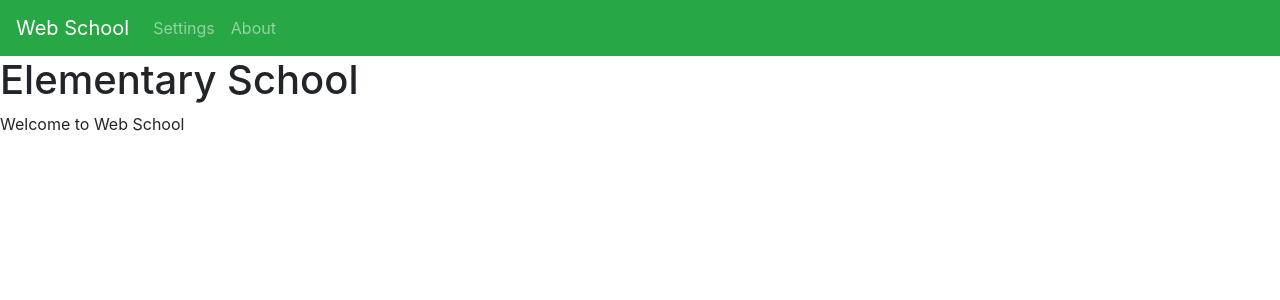
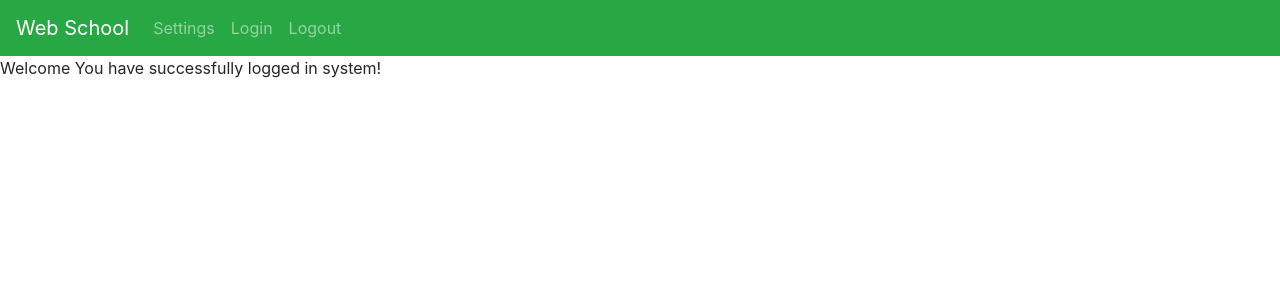
Before and after one commit to shrey1234/client, an Angular app: page /dashboard in a window 1280 px wide. Before the commit this address led to /. Shown: the top 300 px of the page. Built offline with nearby package versions, Linux system fonts and the light colour scheme.

Commit message:
added cognito implementation

```diff
--- a/src/app/app-routing.module.ts
+++ b/src/app/app-routing.module.ts
@@ -1,10 +1,14 @@
 import { NgModule } from '@angular/core';
 import { Routes, RouterModule } from '@angular/router';
 import { SettingsComponent } from './settings/settings.component';
+import { DashboardComponent } from './dashboard/dashboard.component';
 
 const routes: Routes = [
   {
     path:"setting", component:SettingsComponent
+  },
+  {
+    path:"dashboard", component:DashboardComponent
   }
 
 
--- a/src/app/app.component.html
+++ b/src/app/app.component.html
@@ -1,5 +1,5 @@
 <nav class="navbar navbar-expand-sm bg-success navbar-dark">
-  <a class="navbar-brand" href="#">
+  <a class="navbar-brand" href="main">
     Web School
   </a>
 
@@ -10,14 +10,17 @@
   </li>
 
   <li class="nav-item">
-  <a class="nav-link"  routerLink="about">About</a>
+  <a class="nav-link"  target="_blank" href="https://webschool.auth.us-east-1.amazoncognito.com/login?client_id=a3s33mlkerp3citp4bv56j2rs&response_type=code&scope=email+openid&redirect_uri=http://localhost:4200/dashboard">Login</a>
   </li>
+
+  <li class="nav-item">
+    <a class="nav-link"  target="_blank" href="https://webschool.auth.us-east-1.amazoncognito.com/logout?client_id=a3s33mlkerp3citp4bv56j2rs&logout_uri=http://localhost:4200/">Logout</a>
+    </li>
   </ul>
   </div>
 
   </nav>
-  <h1>Elementary School</h1>
-  Welcome to Web School
+
 
   <div>
     <router-outlet></router-outlet>
--- a/src/app/app.module.ts
+++ b/src/app/app.module.ts
@@ -5,11 +5,13 @@ import { AppRoutingModule } from './app-routing.module';
 import { AppComponent } from './app.component';
 import { SettingsComponent } from './settings/settings.component';
 import { HttpClientModule } from '@angular/common/http';
+import { DashboardComponent } from './dashboard/dashboard.component';
 
 @NgModule({
   declarations: [
     AppComponent,
-    SettingsComponent
+    SettingsComponent,
+    DashboardComponent
   ],
   imports: [
     BrowserModule,
--- /dev/null
+++ b/src/app/dashboard/dashboard.component.html
@@ -0,0 +1 @@
+<p>Welcome You have successfully logged in system!</p>
--- /dev/null
+++ b/src/app/dashboard/dashboard.component.ts
@@ -0,0 +1,15 @@
+import { Component, OnInit } from '@angular/core';
+
+@Component({
+  selector: 'app-dashboard',
+  templateUrl: './dashboard.component.html',
+  styleUrls: ['./dashboard.component.css']
+})
+export class DashboardComponent implements OnInit {
+
+  constructor() { }
+
+  ngOnInit(): void {
+  }
+
+}
--- a/src/main.ts
+++ b/src/main.ts
@@ -3,6 +3,10 @@ import { platformBrowserDynamic } from '@angular/platform-browser-dynamic';
 
 import { AppModule } from './app/app.module';
 import { environment } from './environments/environment';
+
+//import Amplify, { Auth } from 'aws-amplify';
+//import awsconfig from './aws-exports';
+//Amplify.configure(awsconfig);
 
 if (environment.production) {
   enableProdMode();
```
Also changed, not shown: src/app/dashboard/dashboard.component.css (added), 1 other file (tests, documents, lock files or other folders).
